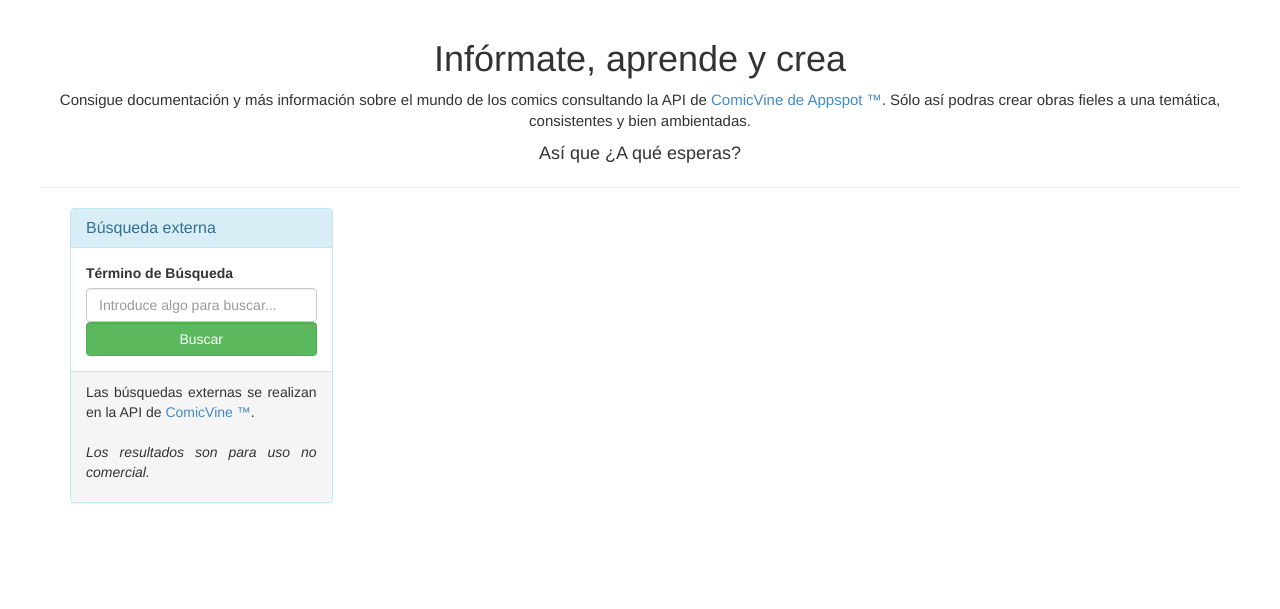
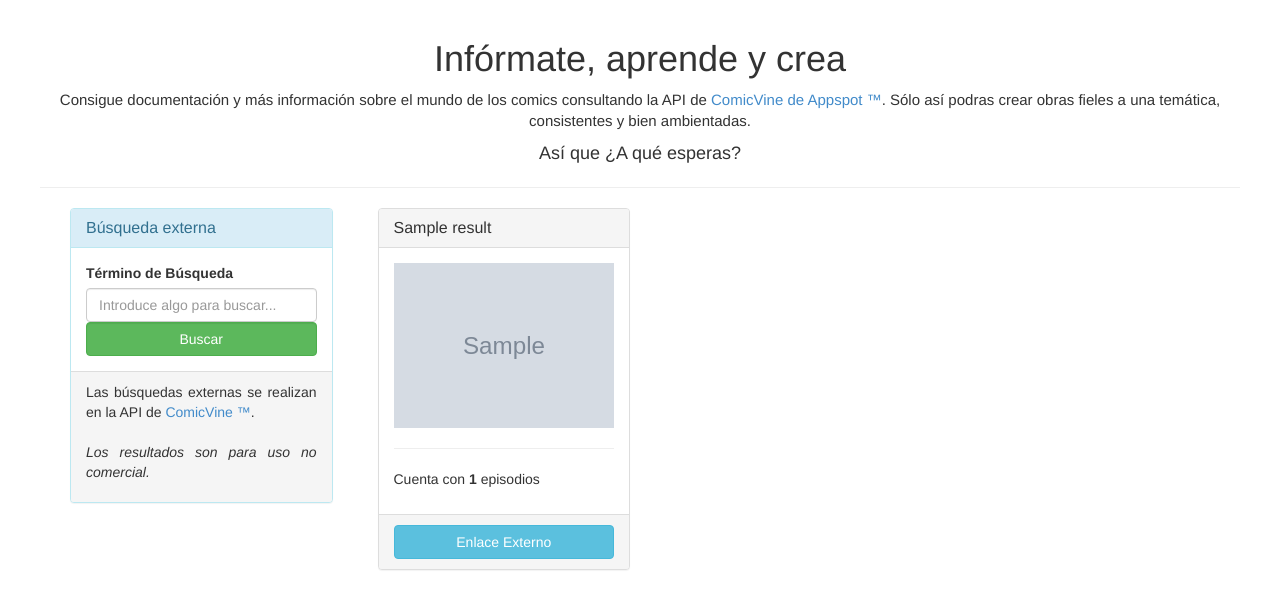
Before and after one commit to vegaj/iweb-python, a Python web app: template src/templates/comicvine.html in a window 1280 px wide. Shown: the part 51-660 px from the top of the page. Run offline with Jinja, Linux system fonts and the light colour scheme; the template is opened without the code that fills it: most values are stand-ins (such as "Sample title", 1, 10 or a date in 2020); grey boxes marked "Sample" are stand-in pictures; some libraries are stand-ins or nearby versions.

Commit message:
ComicVines busca por titulo

```diff
--- a/src/templates/comicvine.html
+++ b/src/templates/comicvine.html
@@ -1,7 +1,7 @@
 {% extends "base.html" %}
 {% block content %}
     <style>
-     .row-eq-height {
+        .row-eq-height {
             display: -webkit-box;
             display: -webkit-flex;
             display: -ms-flexbox;
@@ -17,6 +17,7 @@
         </p>
         <p style="font-size: 18px;">Así que ¿A qué esperas?</p>
         <hr/>
+
     </div>
     <div class="col-sm-3">
         <div class="panel panel-info">
@@ -24,12 +25,13 @@
                 <h3 class="panel-title">B&uacute;squeda externa</h3>
             </div>
             <div class="panel-body">
-                <label for="form-search-field" class="control-label">T&eacute;rmino de B&uacute;squeda</label>
-                <input type="text" name="search-term" class="form-control" id="form-search-field"
-                       placeholder="Introduce algo para buscar..."/>
-                <button onclick="handleNewRequest()" class="form-control btn btn-success">Buscar</button>
+                <form action="" method="post">
+                    <label for="form-search-field" class="control-label">T&eacute;rmino de B&uacute;squeda</label>
+                    <input type="text" name="search-term" class="form-control" id="form-search-field"
+                           placeholder="Introduce algo para buscar..."/>
+                    <input value="Buscar" type="submit" class="form-control btn btn-success"/>
+                </form>
             </div>
-
             <div class="panel-footer text-justify">
                 <p>Las b&uacute;squedas externas se realizan en la API de
                     <a href="https://comicvine.gamespot.com/api/">ComicVine &#8482;</a>.
@@ -42,34 +44,38 @@
     </div>
     <div class="col-sm-9">
         <div id="error-lbl" class="label label-danger" style="font-size: 20px"></div>
-        <div id="results" class="row">
+        <div id="results" class="">
+            {% for r in results %}
 
+                    <div class="col-sm-4">
+                        <div class="panel panel-default ">
+                            <div class="panel-heading">
+                                <h4 class="panel-title">{{ r.get('name') }}</h4>
+                            </div>
+                            <div class="panel-body">
+                                <img src="{{ r.get('image').get('medium_url') }}" style="width: 100%;height: auto"/>
+                                <hr/>
+
+                                {% if r.get('publisher') %}
+                                    <p>Publicado por <i>{{ r.get('publisher').get('name') }}</i></p>
+                                {% endif %}
+                                {% if r.get('count_of_episodes') %}
+                                    <p>Cuenta con <b>{{ r.get('count_of_episodes') }}</b> episodios</p>
+                                {% endif %}
+                            </div>
+                            <div class="panel-footer">
+                                <a class="btn btn-info" style="width: 100%" href="{{ r.get('site_detail_url') }}">Enlace
+                                    Externo</a>
+                            </div>
+                        </div>
+                    </div>
+
+            {% else %}
+                <div class="label label-info" style="font-size: 20px">Nada que mostrar</div>
+            {% endfor %}
         </div>
     </div>
 {% endblock %}
 {% block scripts %}
-    <script>
-        let searchTermInput = undefined;
-        let searchTerm = undefined;
-        let flasher = undefined;
-        $(function(){
-            searchTermInput = $('#form-search-field');
-            flasher = $('#flasher');
-        });
 
-        handleNewRequest = () => {
-            searchTerm = searchTermInput.text().trim();
-            if(searchTerm === "") {
-                return flash("introduce algo")
-            }
-        };
-
-        populateList = (series) => {
-
-        };
-
-        flash = (msg) => {
-
-        }
-    </script>
 {% endblock scripts %}
```
Also changed, not shown: src/comicvines.py (+24 -26 lines).
